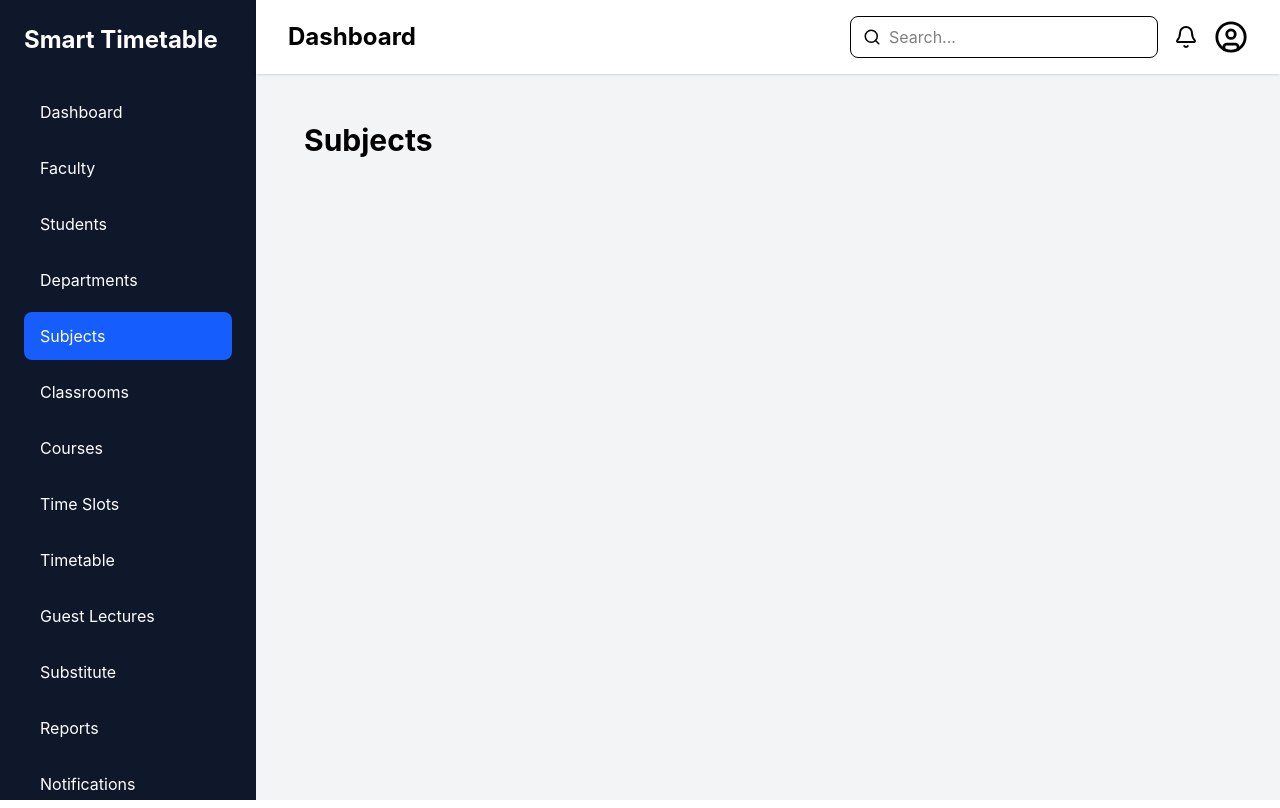
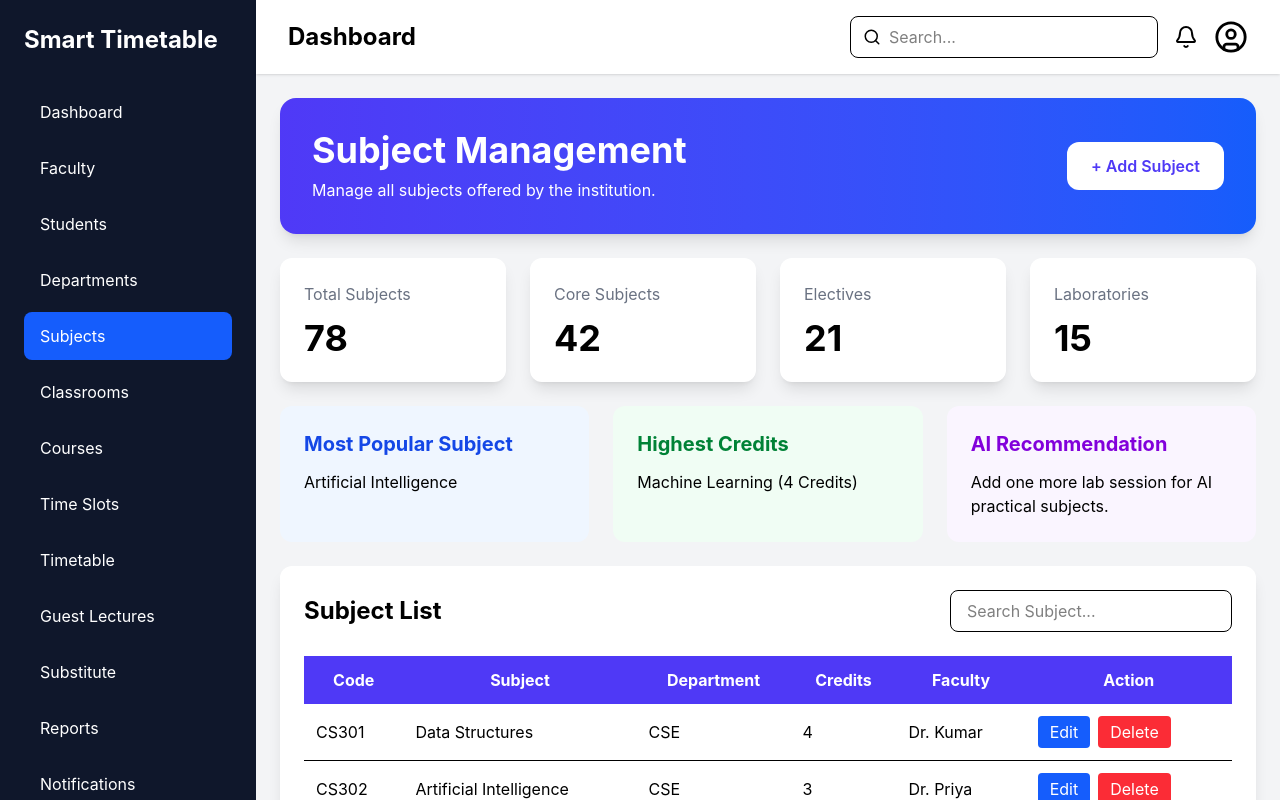
Before and after one commit to Shaziya2007/smart-timetable-ai, a React app in the folder frontend/: page /subjects in a window 1280 px wide. Built offline with nearby package versions, Linux system fonts and the light colour scheme; the HTML template or start-up script is replaced by a standard one.

Commit message:
Updated Subjects page

```diff
--- a/frontend/src/pages/Subjects.jsx
+++ b/frontend/src/pages/Subjects.jsx
@@ -1,7 +1,15 @@
+import SubjectHeader from "../components/subjects/SubjectHeader";
+import SubjectCards from "../components/subjects/SubjectCards";
+import SubjectSummary from "../components/subjects/SubjectSummary";
+import SubjectTable from "../components/subjects/SubjectTable";
+
 export default function Subjects() {
   return (
-    <div className="p-6">
-      <h1 className="text-3xl font-bold">Subjects</h1>
+    <div className="space-y-6">
+      <SubjectHeader />
+      <SubjectCards />
+      <SubjectSummary />
+      <SubjectTable />
     </div>
   );
 }
```
